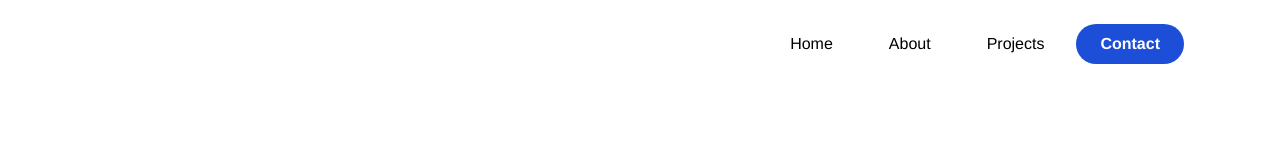
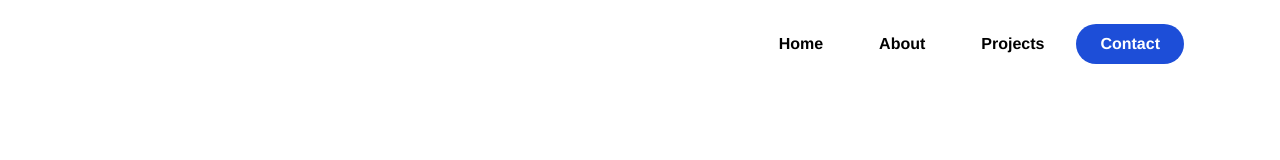
Before and after one commit to jacovb/portfolio2.0, a Next.js app: page / in a window 1280 px wide. Shown: the top 160 px of the page. Built offline with nearby package versions, Linux system fonts and the light colour scheme.

Commit message:
navbar text bolder && updated readme

```diff
--- a/components/Navbar.jsx
+++ b/components/Navbar.jsx
@@ -23,13 +23,13 @@
       </div>
       <div className="hidden md:flex space-x-2 items-center">
         <Link href="/#home" passHref>
-          <a className="hover:bg-blue-200 hover:text-blue-700 transition ease-in-out px-6 py-2 rounded-full">Home</a>
+          <a className="hover:bg-blue-200 hover:text-blue-700 transition ease-in-out px-6 py-2 rounded-full font-bold">Home</a>
         </Link>
         <Link href="/#about" passHref>
-          <a className="hover:bg-blue-200 hover:text-blue-700 transition ease-in-out px-6 py-2 rounded-full">About</a>
+          <a className="hover:bg-blue-200 hover:text-blue-700 transition ease-in-out px-6 py-2 rounded-full font-bold">About</a>
         </Link>
         <Link href="/#projects" passHref>
-          <a className="hover:bg-blue-200 hover:text-blue-700 transition ease-in-out px-6 py-2 rounded-full">Projects</a>
+          <a className="hover:bg-blue-200 hover:text-blue-700 transition ease-in-out px-6 py-2 rounded-full font-bold">Projects</a>
         </Link>
         <Link href="/#contact" passHref>
           <a className="hover:bg-blue-200 hover:text-blue-700 transition ease-in-out px-6 py-2 bg-blue-700 text-white font-bold rounded-full">Contact</a>
```
Also changed, not shown: 1 other file (tests, documents, lock files or other folders).
